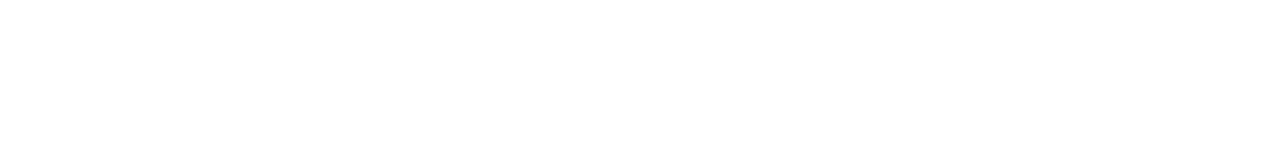
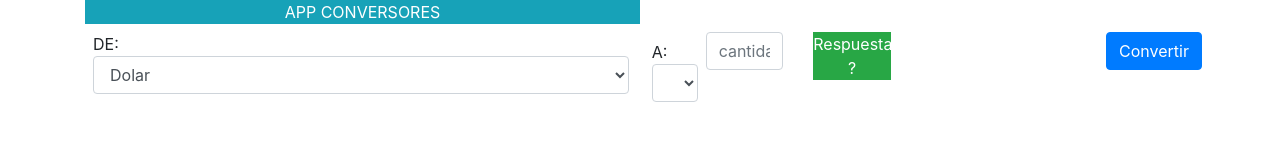
Before and after one commit to DaveRamFord/Programacion_4, a plain HTML site: page index.html in a window 1280 px wide. Drawn offline with nearby package versions, Linux system fonts and the light colour scheme.

Commit message:
Conversores

```diff
--- a/index.html
+++ b/index.html
@@ -4,10 +4,59 @@
     <meta charset="UTF-8">
     <meta name="viewport" content="width=device-width, initial-scale=1.0">
     <meta http-equiv="X-UA-Compatible" content="ie=edge">
-    <link rel="stylesheet" href="estilos1.css">
+    <link rel="stylesheet" href="https://stackpath.bootstrapcdn.com/bootstrap/4.4.1/css/bootstrap.min.css" integrity="sha384-Vkoo8x4CGsO3+Hhxv8T/Q5PaXtkKtu6ug5TOeNV6gBiFeWPGFN9MuhOf23Q9Ifjh" crossorigin="anonymous">
     <title>Conversores</title>
 </head>
 <body>
+   <form method="post" id="frmConversores">
+       <div class="container">
+           <div class="row-cols-2">
+               <div class="col text-center bg-info text-white">
+                   APP CONVERSORES
+               </div>
+           </div>
+           <div>
+               <div class="row cols-4 p-2" >
+                   <div class="col">
+                       DE:
+                       <select id="cboDe" class="form-control">
+                           <option value="dolar">Dolar</option>
+                           <option value="euro">Euro</option>
+                           <option value="quetzal">Quetzales</option>
+                           <option value="lempira">Lempiras</option>
+                           <option value="cordoba">Cordobas</option>
+                       </select>
+                   </div>
+                   <div class="row cols-4 p-2">
+                       <div class="col">
+                           A:
 
+                           <select name="" id="cboA" class="form-control">
+                               <option value=""></option>
+                               <option value=""></option>
+                               <option value=""></option>
+                               <option value=""></option>
+                               <option value=""></option>
+                           </select>
+                       </div>
+                   </div>
+                   <div class="row row-cols-4">
+                       <div class="col text-center">
+                           <input type="text" required="required" pattern="[0-9.]{1,}" placeholder="cantidad" id="txtCantidadConversor" class="form-control">
+                        </div>
+                        <div class="col text-center">
+                            <p class="bg-success text-white" id="lblRespuesta">Respuesta: ?</p>
+                        </div>
+                   </div>
+                   <div class="row row-cols-2">
+                       <div class="col text-center">
+                           <input type="submit" id="btnConvertir" value="Convertir" class="btn btn-primary">
+                        </div>
+                   </div>
+               </div>
+           </div>
+       </div>
+
+   </form>
 </body>
 </html>
```
